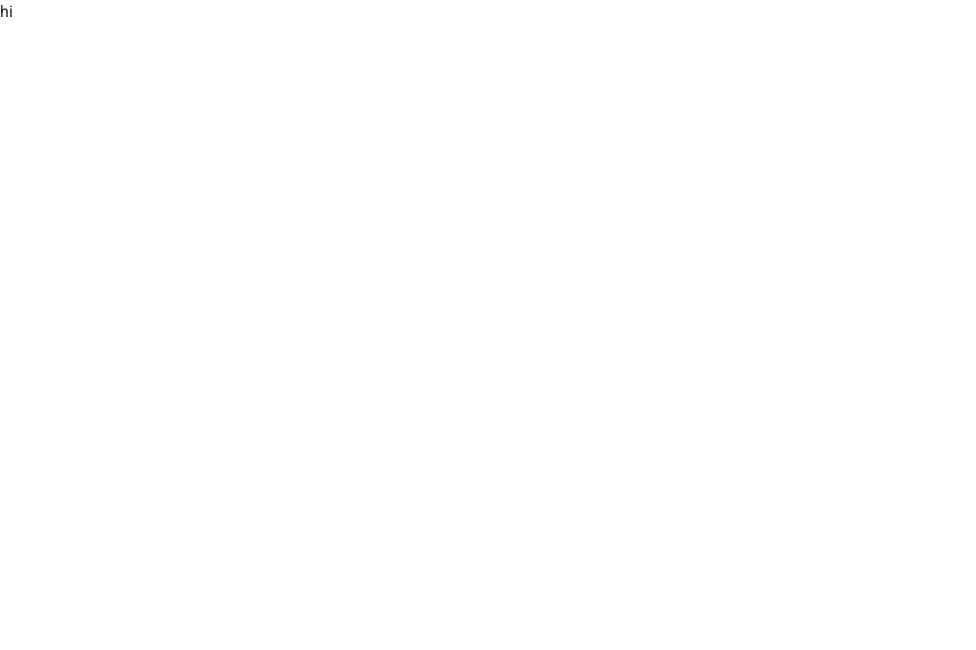
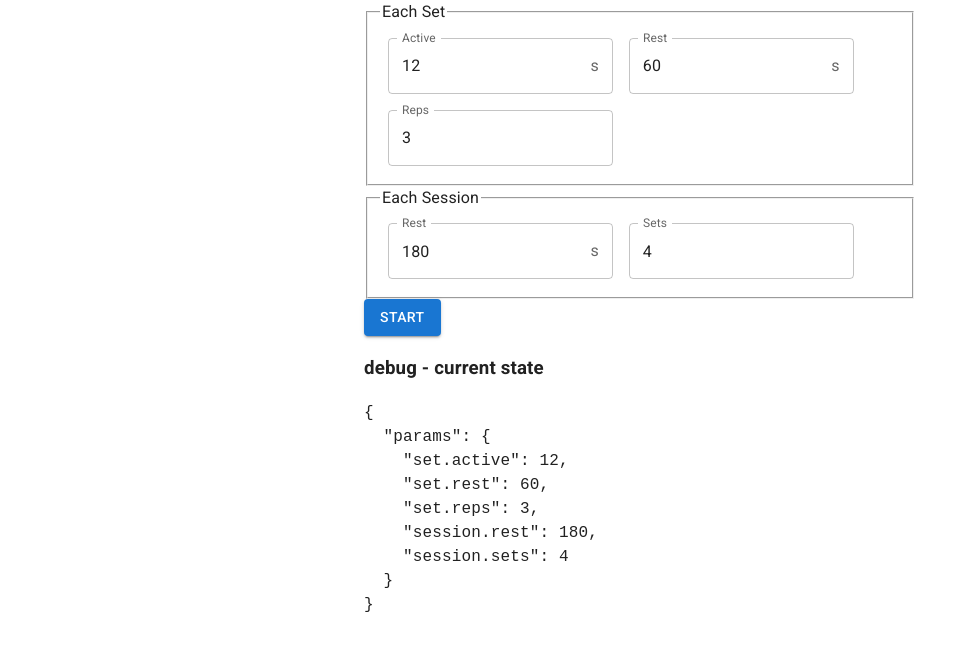
Before and after one commit to alxndrsn/hangl, a React (Create React App) app: page / in a window 1280 px wide. Shown: the top 650 px of the page, without its empty margins (0-976 px from the left). Built offline with nearby package versions, Linux system fonts and the light colour scheme.

Commit message:
Make params input

```diff
--- a/src/App.js
+++ b/src/App.js
@@ -1,10 +1,12 @@
 import CssBaseline from '@mui/material/CssBaseline';
+
+import Hangl from './Hangl';
 
 function App() {
   return (
     <>
       <CssBaseline/>
-      hi
+      <Hangl/>
     </>
   );
 }
--- /dev/null
+++ b/src/Hangl.js
@@ -0,0 +1,24 @@
+import { Component } from 'react';
+
+import SessionActivePage from './SessionActivePage';
+import SessionParamsPage from './SessionParamsPage';
+
+const validActivities = ['active', 'params'];
+
+class Hangl extends Component {
+  state = {};
+
+  setActivity = newActivity => {
+    if(!validActivities.includes(newActivity)) throw new Error(`Unknown activity: ${newActivity}`);
+
+    this.setState({ currentActivity:newActivity });
+  };
+
+  render() {
+    const { currentActivity } = this.state;
+
+    if(currentActivity === 'active') return <SessionActivePage setActivity={this.setActivity}/>;
+    else return <SessionParamsPage setActivity={this.setActivity}/>;
+  }
+}
+export default Hangl;
--- /dev/null
+++ b/src/NumberInput.js
@@ -0,0 +1,56 @@
+import { Component } from 'react';
+
+import InputAdornment from '@mui/material/InputAdornment';
+import TextField from '@mui/material/TextField';
+
+const Unit = ({ u }) => <InputAdornment position="end">{u}</InputAdornment>;
+
+const validationError = msg => new Error('Validation failed:' + msg);
+
+export default class NumberInput extends Component {
+  constructor(props) {
+    super(props);
+    this.state = { value:this.props.value || '', dirty:false };
+  }
+
+  onChange = e => {
+    const { value } = e.target;
+    this.setState({ value, dirty:true });
+  };
+
+  propagateChange = () => {
+    const { value, dirty } = this.state;
+    if(!dirty) return;
+
+    const { onChange } = this.props;
+    if(!onChange) return;
+
+    const numValue = Number(value);
+    if(isNaN(numValue)) throw validationError('not a number');
+
+    const intValue = Math.floor(numValue);
+    if(intValue != numValue) throw validationError('not an integer');
+
+    if(intValue < 0) throw validationError('less than zero');
+
+    this.props.onChange(intValue);
+  };
+
+  render() {
+    const { label, unit } = this.props;
+    const { value } = this.state;
+
+    return (
+      <TextField
+        label={label}
+        sx={{ m:1, width:'25ch' }}
+        InputProps={{
+          endAdornment: unit ? <Unit u={unit}/> : undefined,
+        }}
+        onChange={this.onChange}
+        onBlur={this.propagateChange}
+        value={value}
+      />
+    );
+  }
+}
--- /dev/null
+++ b/src/SecondsInput.js
@@ -0,0 +1,5 @@
+import NumberInput from './NumberInput';
+
+const SecondsInput = props => <NumberInput unit="s" {...props}/>;
+
+export default SecondsInput;
--- /dev/null
+++ b/src/SessionActivePage.js
@@ -0,0 +1,9 @@
+import { Component } from 'react';
+
+export default class SessionActivePage extends Component {
+  state = {};
+
+  render() {
+    return 'TODO';
+  }
+}
--- /dev/null
+++ b/src/SessionParamsPage.js
@@ -0,0 +1,68 @@
+import { Component } from 'react';
+
+import Button from '@mui/material/Button';
+import Container from '@mui/material/Container';
+
+import NumberInput from './NumberInput';
+import SecondsInput from './SecondsInput';
+
+const Fieldset = ({ children, label, ...props }) => (
+  <fieldset {...props}>
+    <legend>{label}</legend>
+    {children}
+  </fieldset>
+);
+
+const ActionButton = ({ label, ...props }) => <Button variant="contained" {...props}>{label}</Button>;
+
+export default class SessionParamsPage extends Component {
+  state = {
+    params: {
+      'set.active':    12,
+      'set.rest':      60,
+      'set.reps':       3,
+      'session.rest': 180,
+      'session.sets':   4,
+    },
+  };
+
+  start = () => {
+    this.props.setActivity('active');
+  };
+
+  setParam = name => v => {
+    console.log('setParam()', name, v);
+    this.setState(prevState => {
+      const prevParams = prevState.params;
+      return {
+        params: { ...prevParams, [name]:v },
+      };
+    });
+  };
+
+  render() {
+    return (
+      <Container maxWidth="sm">
+        <Fieldset label="Each Set">
+          <SecondsInput label="Active" value={this.state.params['set.active']} onChange={this.setParam('set.active')}/>
+          <SecondsInput label="Rest"   value={this.state.params['set.rest']}   onChange={this.setParam('set.rest')}/>
+          <NumberInput  label="Reps"   value={this.state.params['set.reps']}   onChange={this.setParam('set.reps')}/>
+        </Fieldset>
+        <Fieldset label="Each Session">
+          <SecondsInput label="Rest" value={this.state.params['session.rest']} onChange={this.setParam('session.rest')}/>
+          <NumberInput  label="Sets" value={this.state.params['session.sets']} onChange={this.setParam('session.sets')}/>
+        </Fieldset>
+        <ActionButton onClick={this.start} label="Start"/>
+
+        <div>
+          <h3>debug - current state</h3>
+          <pre>
+            <code>
+              {JSON.stringify(this.state, null, 2)}
+            </code>
+          </pre>
+        </div>
+      </Container>
+    );
+  }
+}
```
